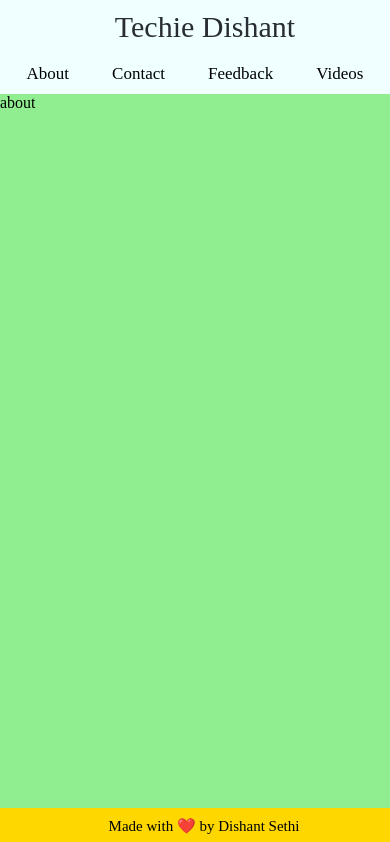
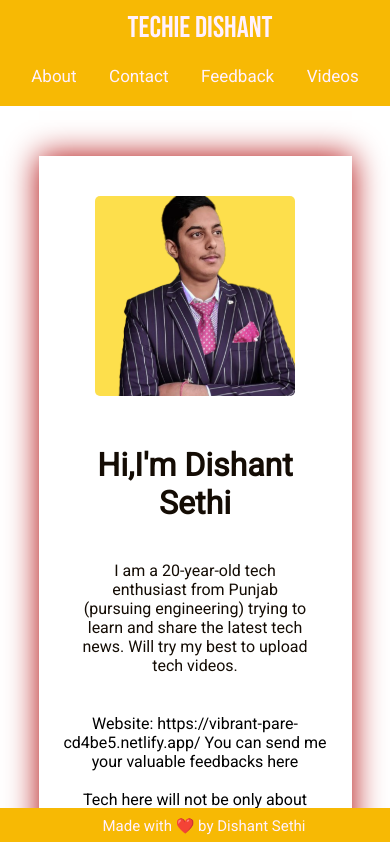
Before and after one commit to dishantsethi1/myWebsite, a React (Create React App) app: page /about in a window 390 px wide. Shown: the top 842 px of the page. Built offline with nearby package versions, Linux system fonts and the light colour scheme.

Commit message:
styling done

```diff
--- a/public/index.html
+++ b/public/index.html
@@ -3,6 +3,12 @@
   <head>
     <meta charset="utf-8" />
     <link rel="icon" href="%PUBLIC_URL%/favicon.ico" />
+    <style>
+      @import url("https://fonts.googleapis.com/css2?family=Bebas+Neue&display=swap");
+    </style>
+    <style>
+      @import url("https://fonts.googleapis.com/css2?family=Roboto&display=swap");
+    </style>
     <meta name="viewport" content="width=device-width, initial-scale=1" />
     <meta name="theme-color" content="#000000" />
     <meta
@@ -38,6 +44,11 @@
 
       To begin the development, run `npm start` or `yarn start`.
       To create a production bundle, use `npm run build` or `yarn build`.
-    --><script src="https://cdn.jsdelivr.net/npm/bootstrap@5.1.0/dist/js/bootstrap.bundle.min.js" integrity="sha384-U1DAWAznBHeqEIlVSCgzq+c9gqGAJn5c/t99JyeKa9xxaYpSvHU5awsuZVVFIhvj" crossorigin="anonymous"></script>
+    -->
+    <script
+      src="https://cdn.jsdelivr.net/npm/bootstrap@5.1.0/dist/js/bootstrap.bundle.min.js"
+      integrity="sha384-U1DAWAznBHeqEIlVSCgzq+c9gqGAJn5c/t99JyeKa9xxaYpSvHU5awsuZVVFIhvj"
+      crossorigin="anonymous"
+    ></script>
   </body>
 </html>
--- a/src/App.css
+++ b/src/App.css
@@ -1,6 +1,7 @@
 * {
   padding: 0;
   margin: 0;
+  color: #fff1ff;
 }
 .App {
   text-align: center;
@@ -10,13 +11,17 @@
   height: 40vmin;
   pointer-events: none;
 }
-
+.pic1 {
+  width: 250px;
+}
 @media (prefers-reduced-motion: no-preference) {
   .App-logo {
     animation: App-logo-spin infinite 20s linear;
   }
 }
-
+.b {
+  color: black;
+}
 .App-header {
   background-color: #282c34;
   min-height: 100vh;
@@ -40,31 +45,59 @@
     transform: rotate(360deg);
   }
 }
-
+.mainhm {
+  margin-top: 300px;
+  display: flex;
+  justify-content: center;
+  align-items: center;
+  text-align: center;
+  color: black;
+}
 .df {
   display: flex;
   justify-content: space-between;
   align-items: center;
   /* border: 1px solid #282c34; */
   padding: 10px 5px;
-  background-color: azure;
+  background-color: #f7b904;
 }
+
 .nav-items {
+  margin: 0px 15px;
+  text-decoration: none;
+  font-size: 17px;
+  color: #fff1ff;
+  background-color: #f7b904;
+  transition: 0.4s;
+  font-family: "Roboto", sans-serif;
+}
+.nav-items:hover {
   margin: 0px 10px;
   text-decoration: none;
-  color: black;
   font-size: 17px;
+  color: #fff1ff;
+  background-color: #140c04;
+  border-radius: 5px;
+  padding: 5px;
 }
+.mheading {
+  text-decoration: none;
 
-.mheading {
+  background-color: #f7b904 !important;
+  font-family: "Bebas Neue", cursive;
+}
+.navdes {
+  background-color: #f7b904 !important;
+}
+.mheading1 {
   margin-left: 10px;
   font-size: 30px;
   text-decoration: none;
-  color: #282c34;
+  color: #fff1ff;
+  background-color: #f7b904;
 }
 
 .main-form {
-  background-color: beige;
   margin: 20px 0px;
   width: 80%;
   display: flex;
@@ -72,17 +105,28 @@
   margin-left: auto;
   margin-right: auto;
   border-radius: 10px;
-  padding: 10px;
-  box-shadow: 5px 10px 20px black;
+  font-family: "Roboto", sans-serif;
+}
+.formc {
+  margin-top: 50px;
+  box-shadow: 0px 2px 10px #b00506;
+  border-radius: 50px;
+}
+h2 {
+  text-align: center;
+  color: #140c04;
+  margin: 10px;
 }
 
 .des {
   display: flex;
-  justify-content: flex-start;
+  margin: 10px;
   align-items: center;
 }
 .deslabel {
   flex-basis: 15%;
+  margin-left: 5px;
+  color: #140c04;
 }
 .inp {
   flex-basis: 70%;
@@ -90,13 +134,17 @@
   margin: 10px 40px;
   padding: 10px;
 }
+
 textarea {
   margin-left: auto;
   width: auto;
 }
 .bce {
-  margin: auto;
   text-align: center;
+  padding: 5px;
+  background-color: #b00506;
+  border-radius: 5px;
+  margin: 10px auto;
 }
 
 .displayff {
@@ -111,13 +159,33 @@ textarea {
   text-align: center;
   padding: 9px;
   font-size: 15px;
-  background-color: gold;
+  background-color: #f7b904;
+  font-family: "Roboto", sans-serif;
+}
+.dflexs {
+  display: flex;
+  flex-wrap: wrap;
+  width: 90%;
+  margin-left: auto;
+  margin-right: auto;
+  justify-content: space-between;
+  font-family: "Roboto", sans-serif;
+  margin-bottom: 50px;
+}
+
+.card {
+  margin: 30px;
+  box-shadow: 10px 10px 30px black;
+  text-align: center;
+  flex-basis: 23%;
+}
+
+.text1 {
+  font-size: medium;
+  padding: 10px;
 }
 
 @media screen and (max-width: 600px) {
-  body {
-    background-color: lightgreen;
-  }
   .df {
     display: block;
   }
@@ -126,42 +194,87 @@ textarea {
     justify-content: center;
     margin-bottom: 10px;
   }
+  .main-form {
+    margin-bottom: 30px;
+  }
   .navdes {
     display: flex;
     justify-content: space-around;
+    padding: 10px;
+  }
+  .formc {
+    box-shadow: 0px 0px 10px #ffffff;
+    margin-bottom: 30px;
+    margin-top: 5px;
+    box-shadow: 0px 2px 10px #b00506;
+  }
+  .dflexs {
+    margin: 10px 10px 30px 10px;
+  }
+  .boxi {
+    margin-top: 10px;
+    padding: 40px 20px !important;
+    flex-direction: column;
+    margin-bottom: 100px;
+  }
+  .box1 {
+    margin-top: 0;
+    margin-bottom: 20px;
+    border-radius: 40px;
+  }
+  .box2 {
+    margin-top: 30px;
+  }
+  .mainhm {
+    margin-top: 200px;
+  }
+  .pic1 {
+    width: 200px;
+  }
+  .dflexs {
+    width: 95%;
+  }
+  .card {
+    flex-basis: 25%;
+    margin-left: auto;
+    margin-right: auto;
   }
 }
-.dflexs {
+
+.boxi {
   display: flex;
-  flex-wrap: wrap;
-  width: 90%;
+  align-items: center;
+  justify-content: center;
+  padding: 100px 50px;
+  box-shadow: 0px 0px 30px #b00506;
+  width: 70%;
   margin-left: auto;
   margin-right: auto;
-  justify-content: space-between;
+  margin-top: 50px;
+  font-family: "Roboto", sans-serif;
 }
 
-.card {
-  margin: 30px;
-  background: beige;
-  box-shadow: 10px 10px 30px black;
+.box1 {
+  flex-basis: 50%;
+  display: flex;
+}
+.box2 {
+  display: flex;
+  flex-basis: 50%;
+  flex-direction: column;
   text-align: center;
 }
-.text1 {
-  font-size: medium;
+.pic1 {
+  border-radius: 5px;
+  margin-left: auto;
+  margin-right: auto;
 }
 
-/* .navigation {
-  display: none;
-  width: 20px;
-  height: 20px;
-  border-radius: 50%;
-  background: coral;
+.about1 {
+  margin: 20px;
 }
-
-@media screen and (max-width: 500px) {
-  .navigation {
-    display: block;
-  }
-} */
-
-/* .navigation:focus-within,.navigation:focus{} */
+.heading1,
+.about1,
+.text1 {
+  color: #140c04;
+}
--- a/src/components/About.jsx
+++ b/src/components/About.jsx
@@ -1,11 +1,37 @@
-import React from 'react'
+import React from "react";
+import logo from "./dishant.png";
 
 const About = () => {
-    return (
-        <div>
-            about
+  return (
+    <>
+      <div className="boxi">
+        <div className="box1">
+          <img src={logo} alt="dishant" className="pic1" />
         </div>
-    )
-}
+        <div className="box2">
+          <h1 className="heading1">Hi,I'm Dishant Sethi</h1>
+          <br />
+          <p className="about1">
+            I am a 20-year-old tech enthusiast from Punjab (pursuing
+            engineering) trying to learn and share the latest tech news. Will
+            try my best to upload tech videos.
+          </p>
+          <br />
+          <p className="b">
+            Website: https://vibrant-pare-cd4be5.netlify.app/ You can send me
+            your valuable feedbacks here
+          </p>
+          <br></br>
+          <p className="b">
+            Tech here will not be only about phones (though mostly it will be
+            about phones ) but also laptops, processors, and many more. Started
+            posting on this channel in Feb 2021 and will continue to post
+            quality and informative videos. Like, comment Subscribe
+          </p>
+        </div>
+      </div>
+    </>
+  );
+};
 
-export default About
+export default About;
--- a/src/components/Contact.jsx
+++ b/src/components/Contact.jsx
@@ -52,12 +52,19 @@ const Contact = () => {
       window.alert("please fill form properly");
     } else {
       window.alert("done sir ");
+      setUser({
+        name: "",
+        email: "",
+        phone: "",
+        description: "",
+      });
       history.push("/");
     }
   };
   return (
     <>
       <div className="main-form">
+        <div className="formc">
           <h2> Get in touch</h2>
           <form method="POST">
             <div className="des">
@@ -118,6 +125,7 @@ const Contact = () => {
             </button>
           </form>
         </div>
+      </div>
     </>
   );
 };
--- a/src/components/Feedback.jsx
+++ b/src/components/Feedback.jsx
@@ -45,12 +45,17 @@ const Feedback = () => {
       window.alert("please fill form properly");
     } else {
       window.alert("done sir ");
+      setUser({
+        name: "",
+        description: "",
+      });
       history.push("/");
     }
   };
   return (
     <>
       <div className="main-form">
+        <div className="formc">
           <h2> Get in touch</h2>
           <form method="POST">
             <div className="des">
@@ -85,6 +90,7 @@ const Feedback = () => {
             </button>
           </form>
         </div>
+      </div>
     </>
   );
 };
--- a/src/components/Home.jsx
+++ b/src/components/Home.jsx
@@ -1,11 +1,11 @@
-import React from 'react'
+import React from "react";
 
 const Home = () => {
-    return (
-        <>
-            <h1 >WE are here </h1>
-        </>
-    )
-}
+  return (
+    <>
+      <h1 className="mainhm">WELCOME To Techie Dishant </h1>
+    </>
+  );
+};
 
-export default Home
+export default Home;
--- a/src/components/Navbar.jsx
+++ b/src/components/Navbar.jsx
@@ -53,7 +53,7 @@ const Navbar = () => {
       </nav> */}
       <div className="df">
         <NavLink to="/" className="mheading">
-          <div className="mheading">Techie Dishant </div>
+          <div className="mheading1">Techie Dishant </div>
         </NavLink>
         <div className="navdes">
           <NavLink to="/about" className="nav-items">
--- a/src/components/data.js
+++ b/src/components/data.js
@@ -1,38 +1,47 @@
 const data = [
   {
-    title: "Best video",
-    des: "allabout phones",
-    src: "https://www.youtube.com/embed/38fhj9tFfAQ",
+    title:
+      "Should you wait for iPhone 13 or Buy iPhone 12 in Hindi | iPhone 12 review",
+    src: "https://www.youtube.com/embed/Z8QruAcklXo",
   },
   {
-    title: "Best vdieo 2",
-    des: "about laptops ",
-    src: "https://www.youtube.com/embed/38fhj9tFfAQ",
+    title: "MacBook Air 2019 Full Review in Hindi | Pros and Cons |",
+    src: "https://www.youtube.com/embed/D9L_1qMg8io",
   },
   {
-    title: "Best video 3",
-    des: "about speakers",
-    src: "https://www.youtube.com/embed/38fhj9tFfAQ",
+    title: "Best Gaming laptop under 85000 ? |  MSI gl65 leopard gaming test |",
+    src: "https://www.youtube.com/embed/cjN9d5kh1u8",
   },
   {
-    title: "Best video 4",
-    des: "about speakers",
-    src: "https://www.youtube.com/embed/38fhj9tFfAQ",
+    title:
+      "ONEPLUS killed SAMSUNG ? in Hindi | Oneplus 8 pro vs Samsung s20 plus in 2021",
+    src: "https://www.youtube.com/embed/CMUt8iZ6N7s",
   },
   {
-    title: "Best video 5",
-    des: "about speakers",
-    src: "https://www.youtube.com/embed/38fhj9tFfAQ",
+    title:
+      "Don't buy Samsung S20 Plus in 2021 before watching this video  | Pros and Cons |",
+    src: "https://www.youtube.com/embed/ZT-HFLNgkpw",
   },
   {
-    title: "Best video 6",
-    des: "about speakers",
-    src: "https://www.youtube.com/embed/38fhj9tFfAQ",
+    title: "Oneplus 8 pro in 2021 ? in Hindi | Oneplus 8 pro long-term review",
+    src: "https://www.youtube.com/embed/tB5Og3iIJHs",
   },
   {
-    title: "Best video 7",
-    des: "about speakers",
-    src: "https://www.youtube.com/embed/38fhj9tFfAQ",
+    title: "Why not  buy the new iPad Pro 2021 ( Hindi ) | iPad Pro 2021",
+    src: "https://www.youtube.com/embed/b47MWlWkwvM",
+  },
+  {
+    title: "MacBook Air 2017 in 2021 ? ( Hindi ) | Long Term Review",
+    src: "https://www.youtube.com/embed/b1cAh8vkYTY",
+  },
+  {
+    title:
+      "Don't Buy Samsung S20 FE 5g Before Watching This Video ( Hindi) | Pros and Cons",
+    src: "https://www.youtube.com/embed/T9kmrfiZS7w",
+  },
+  {
+    title: "Oneplus 9 vs Oneplus 8 pro 🔥 In Hindi",
+    src: "https://www.youtube.com/embed/Z2Wi_ROWRxU",
   },
 ];
 
```
Also changed, not shown: src/components/dishant.png (added). Lines whose indentation alone changed are shown as unchanged.
